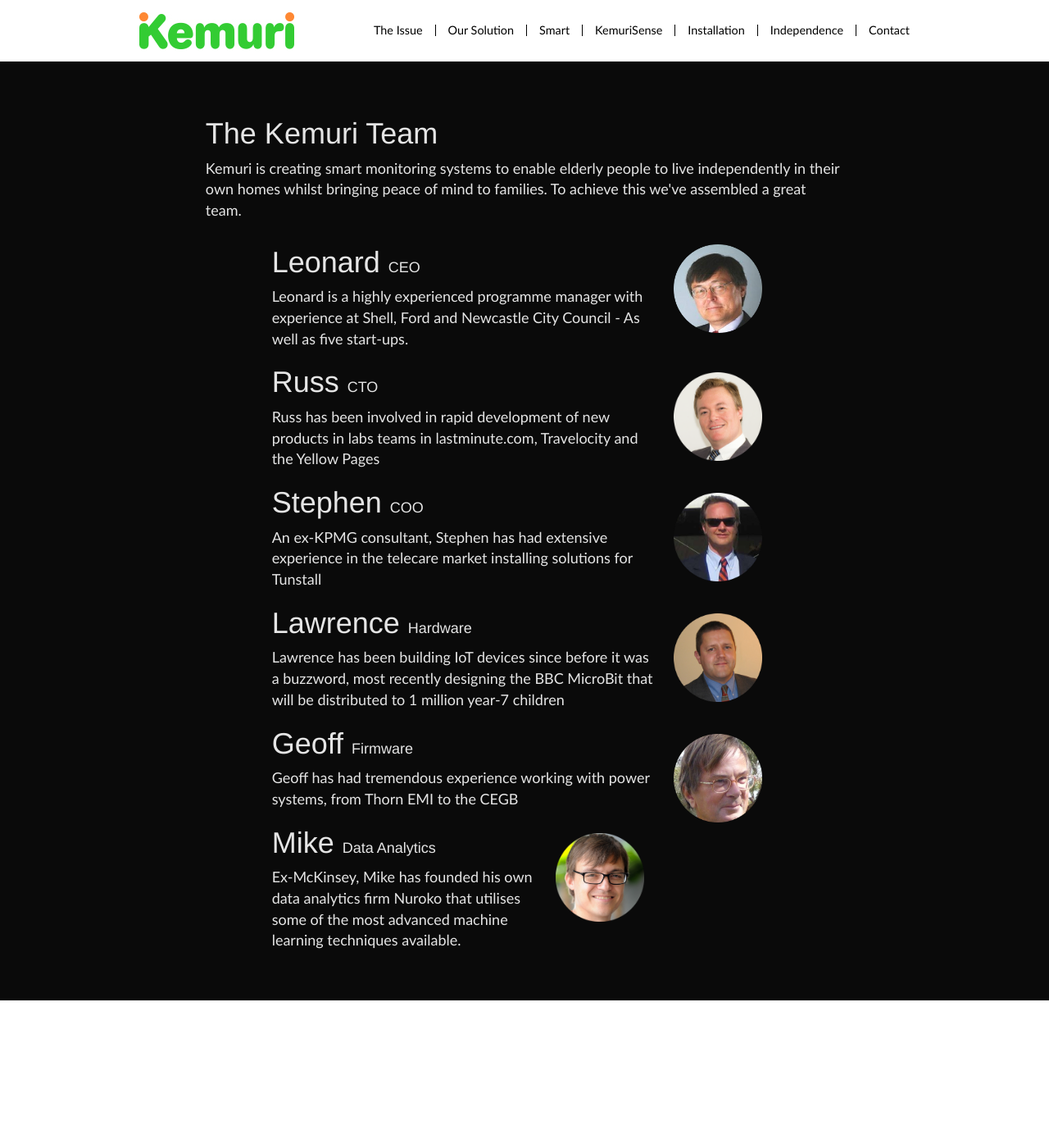
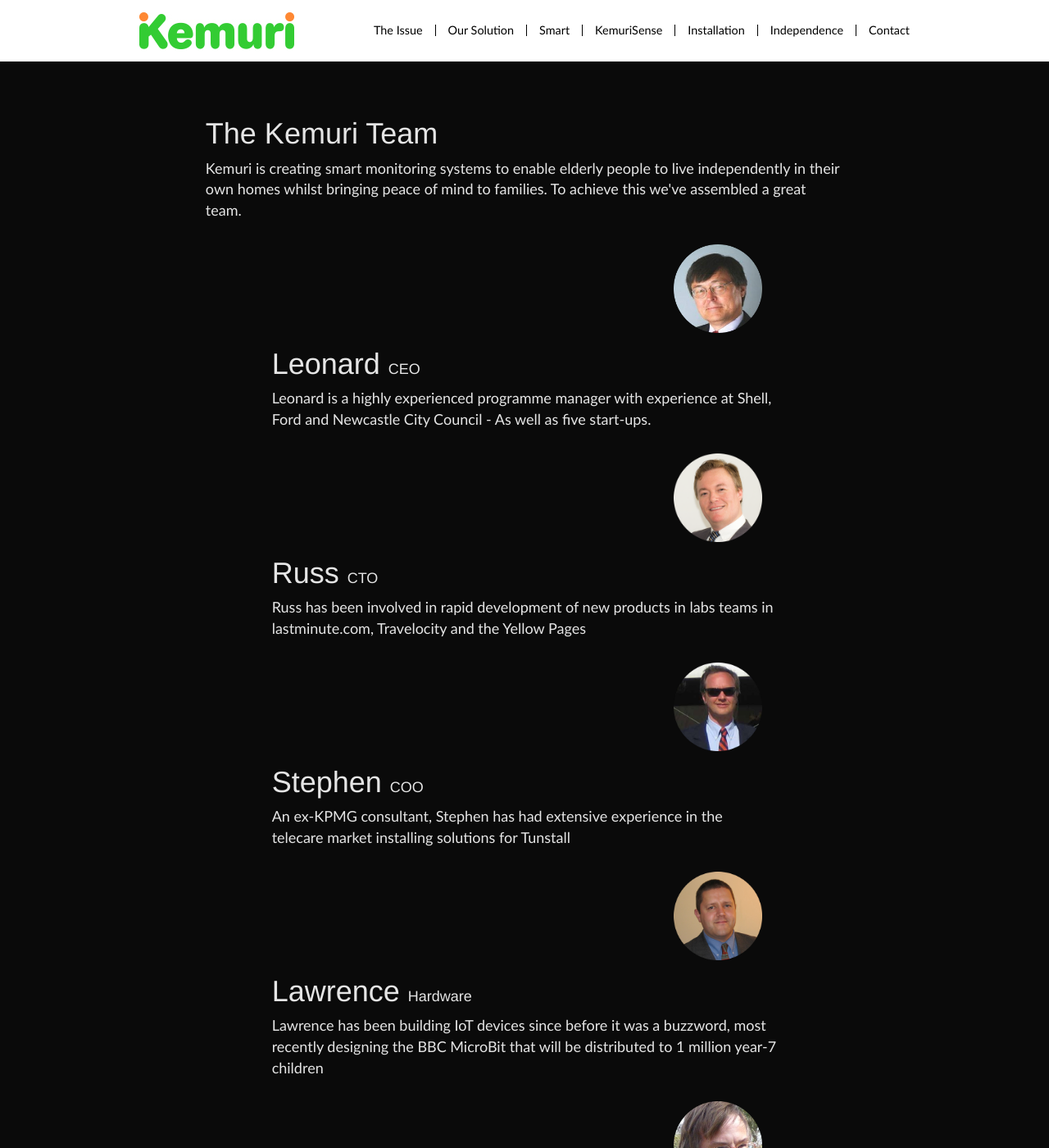
Before and after one commit to intelligentlilli/kemurisense.github.io, a Jekyll site: the page built from team.html, in a window 1280 px wide and 1400 px high. Shown: the whole window at 82% size. Built offline with Jekyll 4.4.1, drawn with Linux system fonts in a browser that asks for light colours; nearby versions of some CDN libraries; some web fonts are replaced; library files that are not in the unit come from our copies.

Commit message:
line breaks in team improved

```diff
--- a/css/style.scss
+++ b/css/style.scss
@@ -84,6 +84,9 @@
 
 
 
+.team-members h2 {
+	clear:both;
+}
 .team-members h2 span {
 	font-size: 50%;
 }
```
